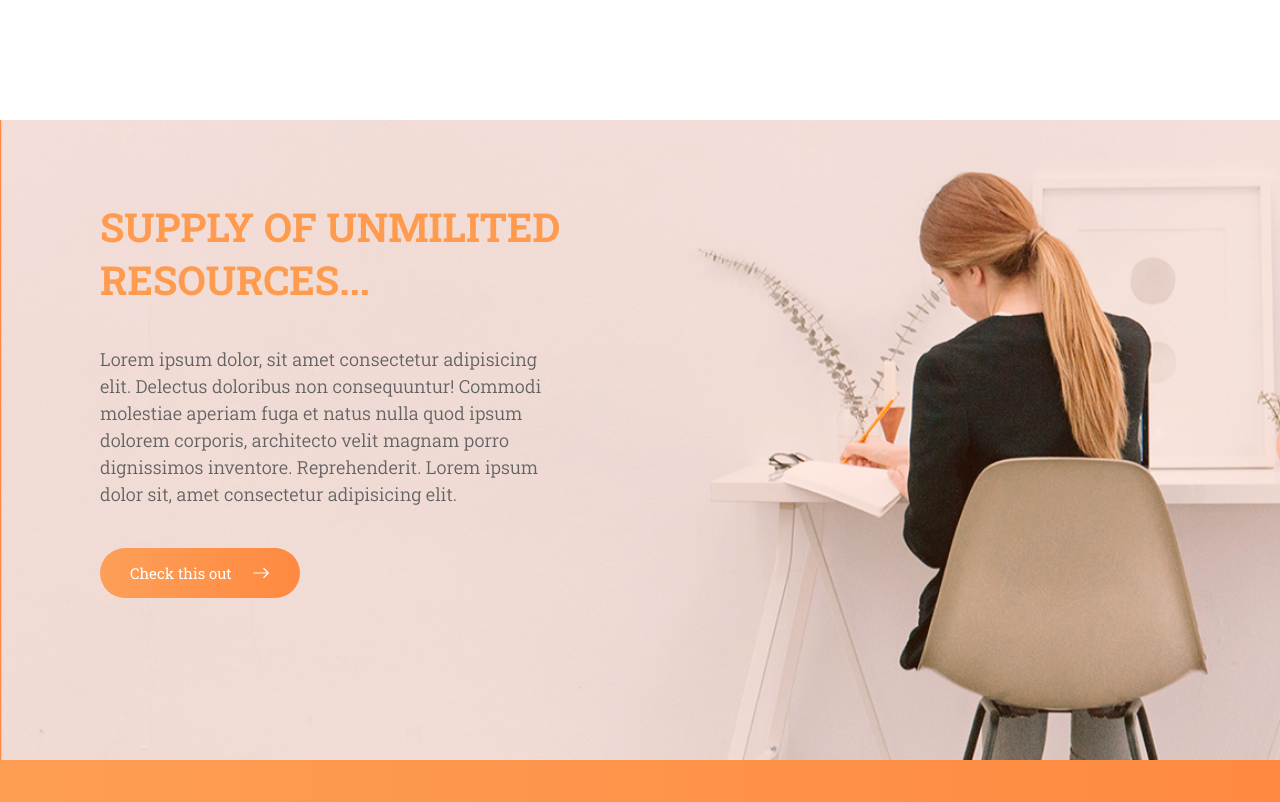
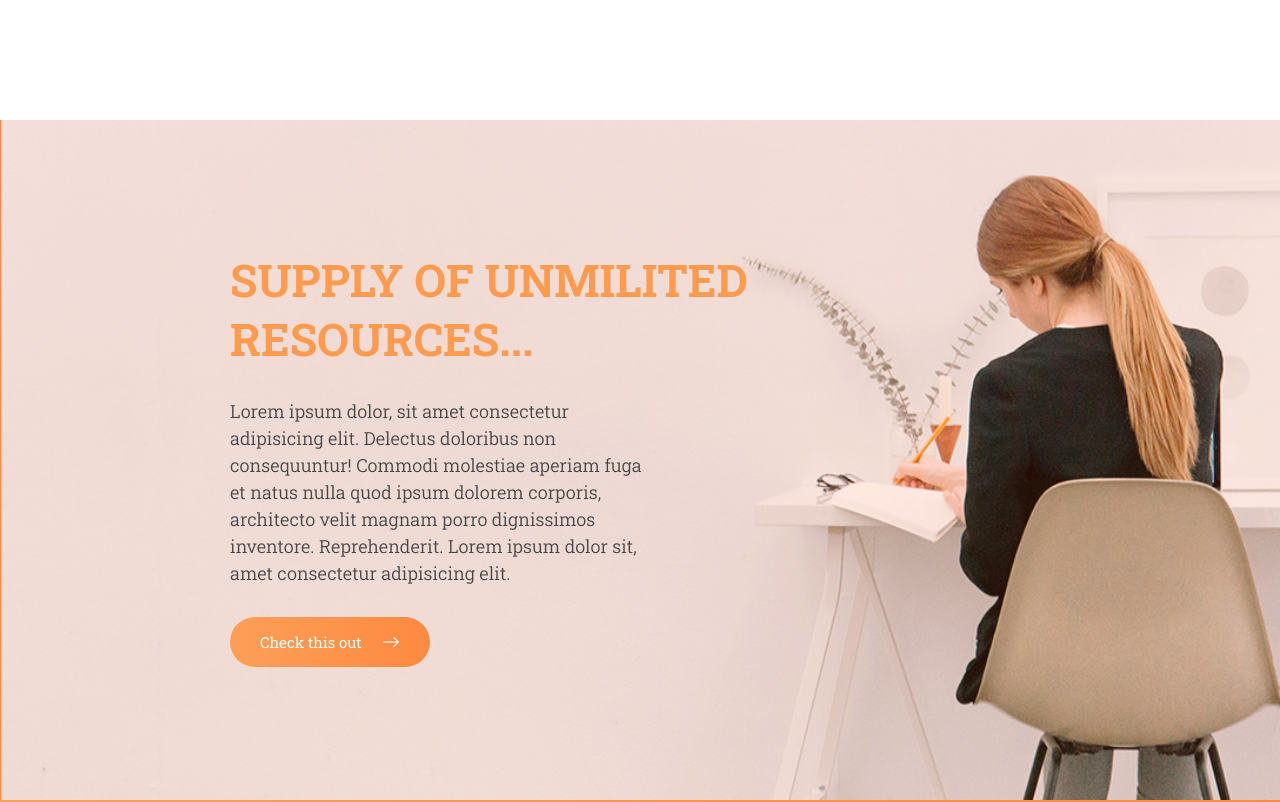
Before and after one commit to EilynFlorez/proyectoCreativeClean, a plain HTML site: page index.html in a window 1280 px wide. Shown: the part 2280-3082 px from the top of the page. Drawn offline with Linux system fonts and the light colour scheme.

Commit message:
Cambios en tamaños

```diff
--- a/styles/style.css
+++ b/styles/style.css
@@ -60,7 +60,7 @@ h2 {
 }
 p {
     font-weight: 350;
-    color: rgb(98, 98, 98);
+    color: rgb(70, 69, 69);
     font-size: 18px;
     line-height: 1.5;/*Interlineado*/
 }
@@ -120,33 +120,37 @@ p {
 .seccion3 {
     display: flex;
     width: 100%;
-    height: 80vh;
+    height: 85vh;
     background-image: url('../assets/images/bgDown.png');
     background-size: cover; /*Hace que la imagen cubra completamente el área del fondo.*/
     background-repeat: no-repeat;
     flex-direction: column;
     justify-content: center;
     align-items: start;
-    padding-top: 80px;
-    padding-left: 100px;
+    padding-top: 130px;
+    padding-left: 230px;
 }
 .texto3 {
     display: flex;
     flex-direction: column;
-    gap: 40px;
+    gap: 30px;
     height: 100%;
-    width: 40%;
+    width: 50%;
     justify-content: start;
 }
 .titulo3 {
-    font-size: 40px;
+    font-size: 45px;
     font-weight: 700;
+}
+.texto3 p {
+    width: 80%;
 }
 
 /*Footer*/
 footer {
     display: flex;
     flex-direction: column;
+    width: 100%;
     background: linear-gradient(
         90deg, rgb(254, 158, 85), rgb(255, 137, 64)
     );
```
